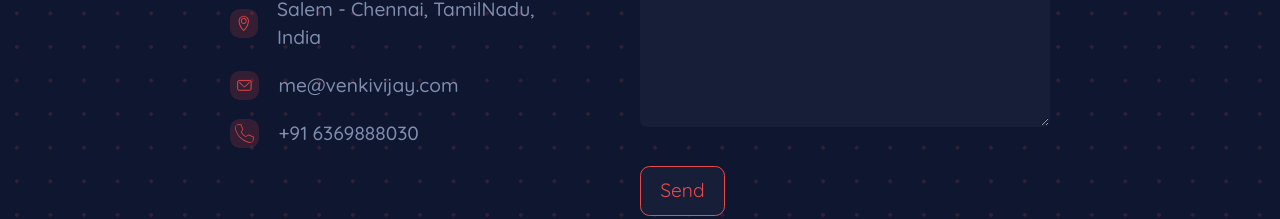
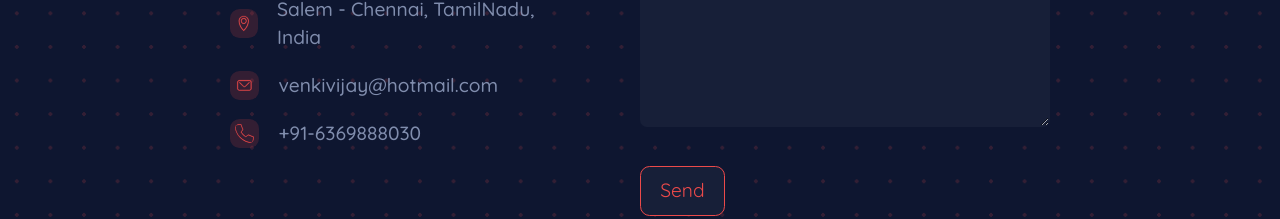
Before and after one commit to venkivijay/portfolio, a Vue app: page /#contact in a window 1280 px wide. Shown: the part 2523-2742 px from the top of the page. Built offline with nearby package versions, Linux system fonts and the light colour scheme; a web font is replaced by a local one.

Commit message:
fix: update contacts

```diff
--- a/src/staticData.js
+++ b/src/staticData.js
@@ -40,7 +40,6 @@ const socials = [
 		primaryIcon: "twitter",
 		url: "https://twitter.com/venkivijay_",
 	},
-	// TODO: Add whatsapp url
 	{
 		name: "WhatsApp",
 		primaryIcon: "whatsapp",
--- a/src/views/Contact.vue
+++ b/src/views/Contact.vue
@@ -14,15 +14,15 @@
 		<div id="contacts" class="my-4 md:self-start md:pr-8 lg:pr-16">
 			<div id="location" class="flex items-center py-2">
 				<Icon primaryIcon="location" class="w-6 h-6 p-1 rounded-lg bg-accent-alpha text-accent" />
-				<p class="pl-4">Salem - Chennai, TamilNadu, India</p>
+				<p class="pl-4">{{ contact.location }}</p>
 			</div>
 			<div id="mail" class="flex items-center py-2">
 				<Icon primaryIcon="mail" class="w-6 h-6 p-1 rounded-lg bg-accent-alpha text-accent" />
-				<p class="pl-4">me@venkivijay.com</p>
+				<p class="pl-4">{{ contact.email }}</p>
 			</div>
 			<div id="phone" class="flex items-center py-2">
 				<Icon primaryIcon="phone" class="w-6 h-6 p-1 rounded-lg bg-accent-alpha text-accent" />
-				<p class="pl-4">+91 6369888030</p>
+				<p class="pl-4">{{ contact.phone }}</p>
 			</div>
 		</div>
 	</section>
@@ -31,4 +31,5 @@
 <script setup>
 	import Icon from "components/Icon.vue"
 	import ContactForm from "components/ContactForm.vue"
+	import { contact } from "../staticData"
 </script>
```
